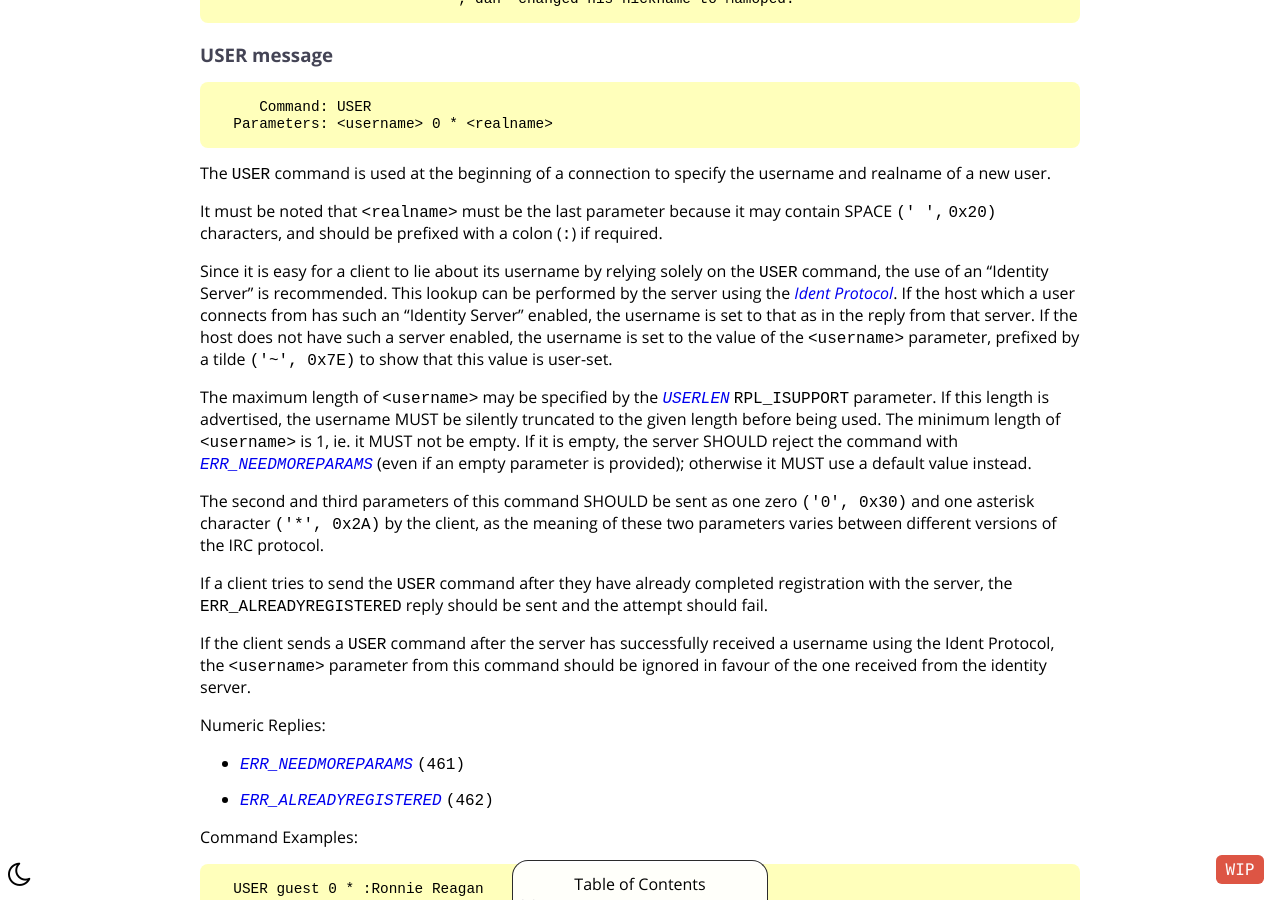
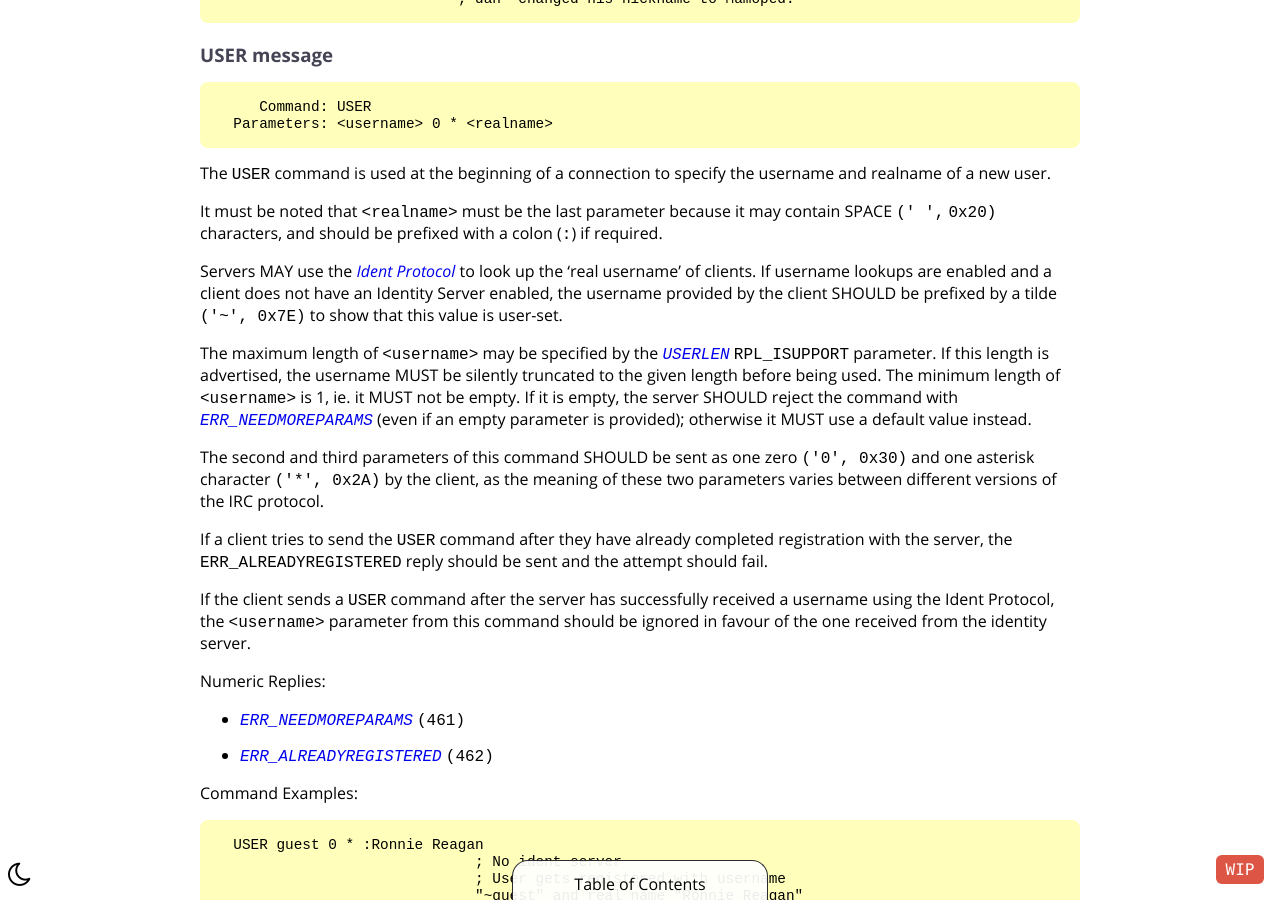
Before and after one commit to ircdocs/modern-irc, a Jekyll site: the page built from index.md, in a window 1280 px wide and 900 px high, scrolled down 15870 px. Built offline with Jekyll 4.4.1, drawn with Linux system fonts in a browser that asks for light colours.

Commit message:
Simply mention Ident, instead of recommending it. (#121)
* Simply mention Ident, instead of recommending it.

* clearer and a bit less verbose

Co-authored-by: Sadie Powell <sadie@witchery.services>

* we need to have the justification in here

Co-authored-by: Daniel Oaks <daniel@danieloaks.net>

Co-authored-by: Sadie Powell <sadie@witchery.services>
Co-authored-by: Daniel Oaks <daniel@danieloaks.net>

```diff
--- a/index.md
+++ b/index.md
@@ -585,7 +585,7 @@ The `USER` command is used at the beginning of a connection to specify the usern
 
 It must be noted that `<realname>` must be the last parameter because it may contain SPACE `(' ',` `0x20)` characters, and should be prefixed with a colon (`:`) if required.
 
-Since it is easy for a client to lie about its username by relying solely on the `USER` command, the use of an "Identity Server" is recommended. This lookup can be performed by the server using the [Ident Protocol](http://tools.ietf.org/html/rfc1413). If the host which a user connects from has such an "Identity Server" enabled, the username is set to that as in the reply from that server. If the host does not have such a server enabled, the username is set to the value of the `<username>` parameter, prefixed by a tilde `('~', 0x7E)` to show that this value is user-set.
+Servers MAY use the [Ident Protocol](http://tools.ietf.org/html/rfc1413) to look up the 'real username' of clients. If username lookups are enabled and a client does not have an Identity Server enabled, the username provided by the client SHOULD be prefixed by a tilde `('~', 0x7E)` to show that this value is user-set.
 
 The maximum length of `<username>` may be specified by the {% isupport USERLEN %} `RPL_ISUPPORT` parameter. If this length is advertised, the username MUST be silently truncated to the given length before being used.
 The minimum length of `<username>` is 1, ie. it MUST not be empty. If it is empty, the server SHOULD reject the command with [`ERR_NEEDMOREPARAMS`](#errneedmoreparams-461) (even if an empty parameter is provided); otherwise it MUST use a default value instead.
```
